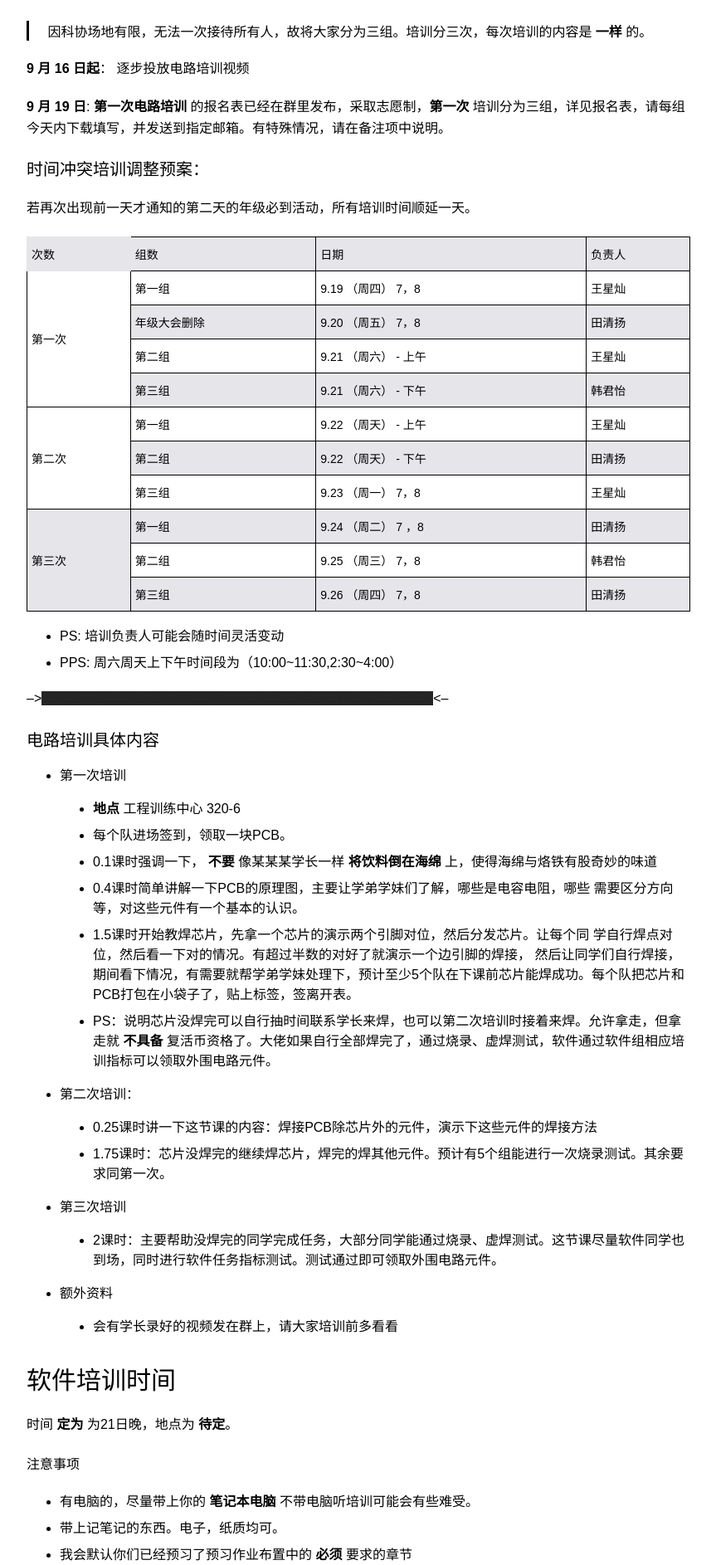
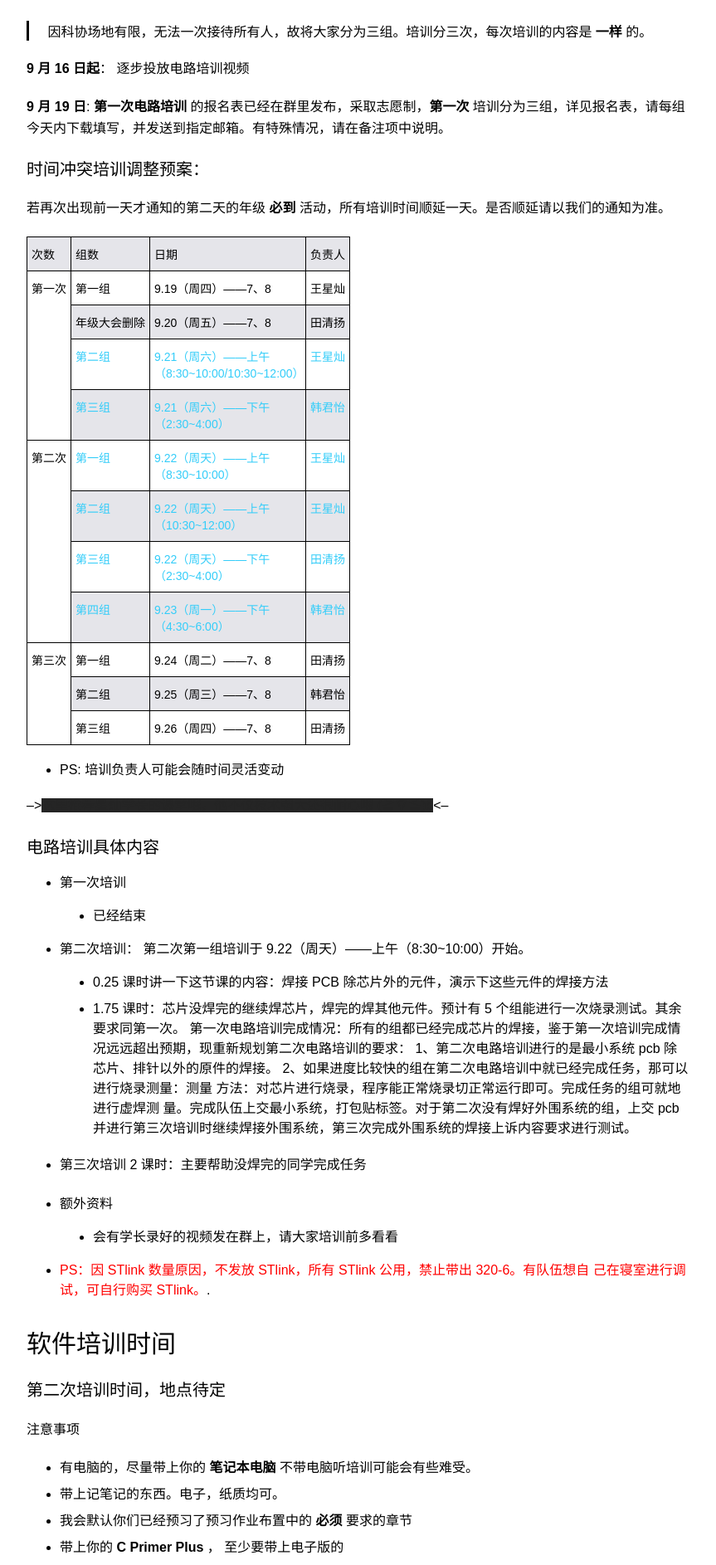
Before and after one commit to KisonHe/kisonhe.github.io, a Jekyll site: the page built from _posts/2019-09-15-SMEESA-notification.md, in a window 1280 px wide. Shown: the part 567-2453 px from the top of the page at 83% size, without its empty margins (208-1071 px from the left). Built offline with Jekyll 4.4.1, drawn with Linux system fonts in a browser that asks for light colours; some of the changed text lies outside the part shown.

Commit message:
Update information

```diff
--- a/_posts/2019-09-15-SMEESA-notification.md
+++ b/_posts/2019-09-15-SMEESA-notification.md
@@ -20,108 +20,113 @@ tags: SMEESA notification
 **9 月 19 日**: **第一次电路培训** 的报名表已经在群里发布，采取志愿制，**第一次** 培训分为三组，详见报名表，请每组今天内下载填写，并发送到指定邮箱。有特殊情况，请在备注项中说明。
 
 ### 时间冲突培训调整预案：
-若再次出现前一天才通知的第二天的年级必到活动，所有培训时间顺延一天。
+若再次出现前一天才通知的第二天的年级 **必到** 活动，所有培训时间顺延一天。是否顺延请以我们的通知为准。
 <style type="text/css">
 .tg  {border-collapse:collapse;border-spacing:0;}
 .tg td{font-family:Arial, sans-serif;font-size:14px;padding:10px 5px;border-style:solid;border-width:1px;overflow:hidden;word-break:normal;border-color:black;}
 .tg th{font-family:Arial, sans-serif;font-size:14px;font-weight:normal;padding:10px 5px;border-style:solid;border-width:1px;overflow:hidden;word-break:normal;border-color:black;}
-.tg .tg-cly1{text-align:left;vertical-align:middle}
-.tg .tg-lboi{border-color:inherit;text-align:left;vertical-align:middle}
+.tg .tg-0lax{text-align:left;vertical-align:top}
+.tg .tg-d8fm{color:#34cdf9;text-align:left;vertical-align:top}
 </style>
-<table class="tg">
+<table class="tg" style="undefined;table-layout: fixed; width: 389px">
+<colgroup>
+<col style="width: 53px">
+<col style="width: 95px">
+<col style="width: 188px">
+<col style="width: 53px">
+</colgroup>
   <tr>
-    <th class="tg-lboi">次数</th>
-    <th class="tg-cly1">组数</th>
-    <th class="tg-cly1">日期</th>
-    <th class="tg-cly1">负责人</th>
+    <th class="tg-0lax">次数</th>
+    <th class="tg-0lax">组数</th>
+    <th class="tg-0lax">日期</th>
+    <th class="tg-0lax">负责人</th>
   </tr>
   <tr>
-    <td class="tg-cly1" rowspan="4">第一次</td>
-    <td class="tg-cly1">第一组</td>
-    <td class="tg-cly1">9.19 （周四） 7，8</td>
-    <td class="tg-cly1">王星灿</td>
+    <td class="tg-0lax" rowspan="4">第一次</td>
+    <td class="tg-0lax">第一组</td>
+    <td class="tg-0lax">9.19（周四）——7、8</td>
+    <td class="tg-0lax">王星灿</td>
   </tr>
   <tr>
-    <td class="tg-cly1">年级大会删除</td>
-    <td class="tg-cly1">9.20 （周五） 7，8</td>
-    <td class="tg-cly1">田清扬</td>
+    <td class="tg-0lax">年级大会删除</td>
+    <td class="tg-0lax">9.20（周五）——7、8</td>
+    <td class="tg-0lax">田清扬</td>
   </tr>
   <tr>
-    <td class="tg-cly1">第二组</td>
-    <td class="tg-cly1">9.21 （周六） - 上午</td>
-    <td class="tg-cly1">王星灿</td>
+    <td class="tg-d8fm">第二组</td>
+    <td class="tg-d8fm">9.21（周六）——上午（8:30~10:00/10:30~12:00）</td>
+    <td class="tg-d8fm">王星灿</td>
   </tr>
   <tr>
-    <td class="tg-cly1">第三组</td>
-    <td class="tg-cly1">9.21 （周六） - 下午</td>
-    <td class="tg-cly1">韩君怡</td>
+    <td class="tg-d8fm">第三组</td>
+    <td class="tg-d8fm">9.21（周六）——下午（2:30~4:00）</td>
+    <td class="tg-d8fm">韩君怡</td>
   </tr>
   <tr>
-    <td class="tg-cly1" rowspan="3">第二次</td>
-    <td class="tg-cly1">第一组</td>
-    <td class="tg-cly1">9.22 （周天） - 上午</td>
-    <td class="tg-cly1">王星灿</td>
+    <td class="tg-0lax" rowspan="4">第二次</td>
+    <td class="tg-d8fm">第一组</td>
+    <td class="tg-d8fm">9.22（周天）——上午（8:30~10:00）</td>
+    <td class="tg-d8fm">王星灿</td>
   </tr>
   <tr>
-    <td class="tg-cly1">第二组</td>
-    <td class="tg-cly1">9.22 （周天） - 下午</td>
-    <td class="tg-cly1">田清扬</td>
+    <td class="tg-d8fm">第二组</td>
+    <td class="tg-d8fm">9.22（周天）——上午（10:30~12:00）</td>
+    <td class="tg-d8fm">王星灿</td>
   </tr>
   <tr>
-    <td class="tg-cly1">第三组</td>
-    <td class="tg-cly1">9.23 （周一） 7，8</td>
-    <td class="tg-cly1">王星灿</td>
+    <td class="tg-d8fm">第三组</td>
+    <td class="tg-d8fm">9.22（周天）——下午（2:30~4:00）</td>
+    <td class="tg-d8fm">田清扬</td>
   </tr>
   <tr>
-    <td class="tg-cly1" rowspan="3">第三次</td>
-    <td class="tg-cly1">第一组</td>
-    <td class="tg-cly1">9.24 （周二） 7 ，8</td>
-    <td class="tg-cly1">田清扬</td>
+    <td class="tg-d8fm">第四组</td>
+    <td class="tg-d8fm">9.23（周一）——下午（4:30~6:00）</td>
+    <td class="tg-d8fm">韩君怡</td>
   </tr>
   <tr>
-    <td class="tg-cly1">第二组</td>
-    <td class="tg-cly1">9.25 （周三） 7，8</td>
-    <td class="tg-cly1">韩君怡</td>
+    <td class="tg-0lax" rowspan="3">第三次</td>
+    <td class="tg-0lax">第一组</td>
+    <td class="tg-0lax">9.24（周二）——7、8</td>
+    <td class="tg-0lax">田清扬</td>
   </tr>
   <tr>
-    <td class="tg-cly1">第三组</td>
-    <td class="tg-cly1">9.26 （周四） 7，8</td>
-    <td class="tg-cly1">田清扬</td>
+    <td class="tg-0lax">第二组</td>
+    <td class="tg-0lax">9.25（周三）——7、8</td>
+    <td class="tg-0lax">韩君怡</td>
+  </tr>
+  <tr>
+    <td class="tg-0lax">第三组</td>
+    <td class="tg-0lax">9.26（周四）——7、8</td>
+    <td class="tg-0lax">田清扬</td>
   </tr>
 </table>
 
 
-
 - PS: 培训负责人可能会随时间灵活变动
-- PPS: 周六周天上下午时间段为（10:00~11:30,2:30~4:00）
 
 --><span class="heimu" title="你知道的太多了">这里推荐星灿学长的课堂哦，他不仅技术强大还很耐心哦 (≧∇≦)b</span><--
 
 
 ### 电路培训具体内容
 - 第一次培训
-    - **地点** 工程训练中心 320-6
-    - 每个队进场签到，领取一块PCB。
-    - 0.1课时强调一下， **不要** 像某某某学长一样 **将饮料倒在海绵** 上，使得海绵与烙铁有股奇妙的味道
-    - 0.4课时简单讲解一下PCB的原理图，主要让学弟学妹们了解，哪些是电容电阻，哪些
-    需要区分方向等，对这些元件有一个基本的认识。
-    - 1.5课时开始教焊芯片，先拿一个芯片的演示两个引脚对位，然后分发芯片。让每个同
-      学自行焊点对位，然后看一下对的情况。有超过半数的对好了就演示一个边引脚的焊接，
-      然后让同学们自行焊接，期间看下情况，有需要就帮学弟学妹处理下，预计至少5个队在下课前芯片能焊成功。每个队把芯片和PCB打包在小袋子了，贴上标签，签离开表。
-    - PS：说明芯片没焊完可以自行抽时间联系学长来焊，也可以第二次培训时接着来焊。允许拿走，但拿走就 **不具备** 复活币资格了。大佬如果自行全部焊完了，通过烧录、虚焊测试，软件通过软件组相应培训指标可以领取外围电路元件。
+    - 已经结束
 - 第二次培训：
-    - 0.25课时讲一下这节课的内容：焊接PCB除芯片外的元件，演示下这些元件的焊接方法
-    - 1.75课时：芯片没焊完的继续焊芯片，焊完的焊其他元件。预计有5个组能进行一次烧录测试。其余要求同第一次。
-- 第三次培训
-    - 2课时：主要帮助没焊完的同学完成任务，大部分同学能通过烧录、虚焊测试。这节课尽量软件同学也到场，同时进行软件任务指标测试。测试通过即可领取外围电路元件。
+    第二次第一组培训于 9.22（周天）——上午（8:30~10:00）开始。
+  - 0.25 课时讲一下这节课的内容：焊接 PCB 除芯片外的元件，演示下这些元件的焊接方法
+  - 1.75 课时：芯片没焊完的继续焊芯片，焊完的焊其他元件。预计有 5 个组能进行一次烧录测试。其余要求同第一次。 第一次电路培训完成情况：所有的组都已经完成芯片的焊接，鉴于第一次培训完成情况远远超出预期，现重新规划第二次电路培训的要求： 1、第二次电路培训进行的是最小系统 pcb 除芯片、排针以外的原件的焊接。 2、如果进度比较快的组在第二次电路培训中就已经完成任务，那可以进行烧录测量：测量 方法：对芯片进行烧录，程序能正常烧录切正常运行即可。完成任务的组可就地进行虚焊测 量。完成队伍上交最小系统，打包贴标签。对于第二次没有焊好外围系统的组，上交 pcb 并进行第三次培训时继续焊接外围系统，第三次完成外围系统的焊接上诉内容要求进行测试。
+
+- 第三次培训 2 课时：主要帮助没焊完的同学完成任务
 
 - 额外资料
     - 会有学长录好的视频发在群上，请大家培训前多看看
 
+- <span style="color:red">PS：因 STlink 数量原因，不发放 STlink，所有 STlink 公用，禁止带出 320-6。有队伍想自 己在寝室进行调试，可自行购买 STlink。</span>.
+
+
 ## 软件培训时间
 <div id="softwareHomework"></div>
 
-时间 **定为** 为21日晚，地点为 **待定**。
+### 第二次培训时间，地点待定
 
 #### 注意事项
 
@@ -132,7 +137,13 @@ tags: SMEESA notification
   - 没法来的人我们会 **有录像**，但不保证录像会清晰到每根羽毛都看得清清楚楚。
   - 本培训的目的是 **短期内** 掌握嵌入式系统编程所 **必需的C语言知识**， 并 **不是让你学会C语言** 。想对C深入了解的，请学习我要求以外的部分
   - 虽然软件培训推迟了，但这并不意味着你可以放松学习。预习 **作业布置** 详见<a href="/software-edu-pre-homework-1">另一篇博客</a>
+  - 开发环境搭建教程 <a href="/cubemx-and-keil-installing">另一篇博客</a> 注：如果访问为404，说明我还没写完
 
+
+## 完成培训的指标
+ - ### 是完成培训的指标，不是完成新生赛的指标
+
+ - 用本组焊的电路板烧入本组写的程序，让 **PA6** 口对应的led进入循环，在循环中闪烁，**第一次亮1s，并熄灭1s，第二次亮1s，并熄灭2s，第三次亮1s，并熄灭3s** 并重新循环。
 
 ## 常见问题
 
```
Also changed, not shown: _posts/2019-09-17-software-edu-pre-homework-1.md (+66 -74 lines), _posts/2019-09-22-cubemx-and-keil-installing.md (added, +21 -0 lines).
